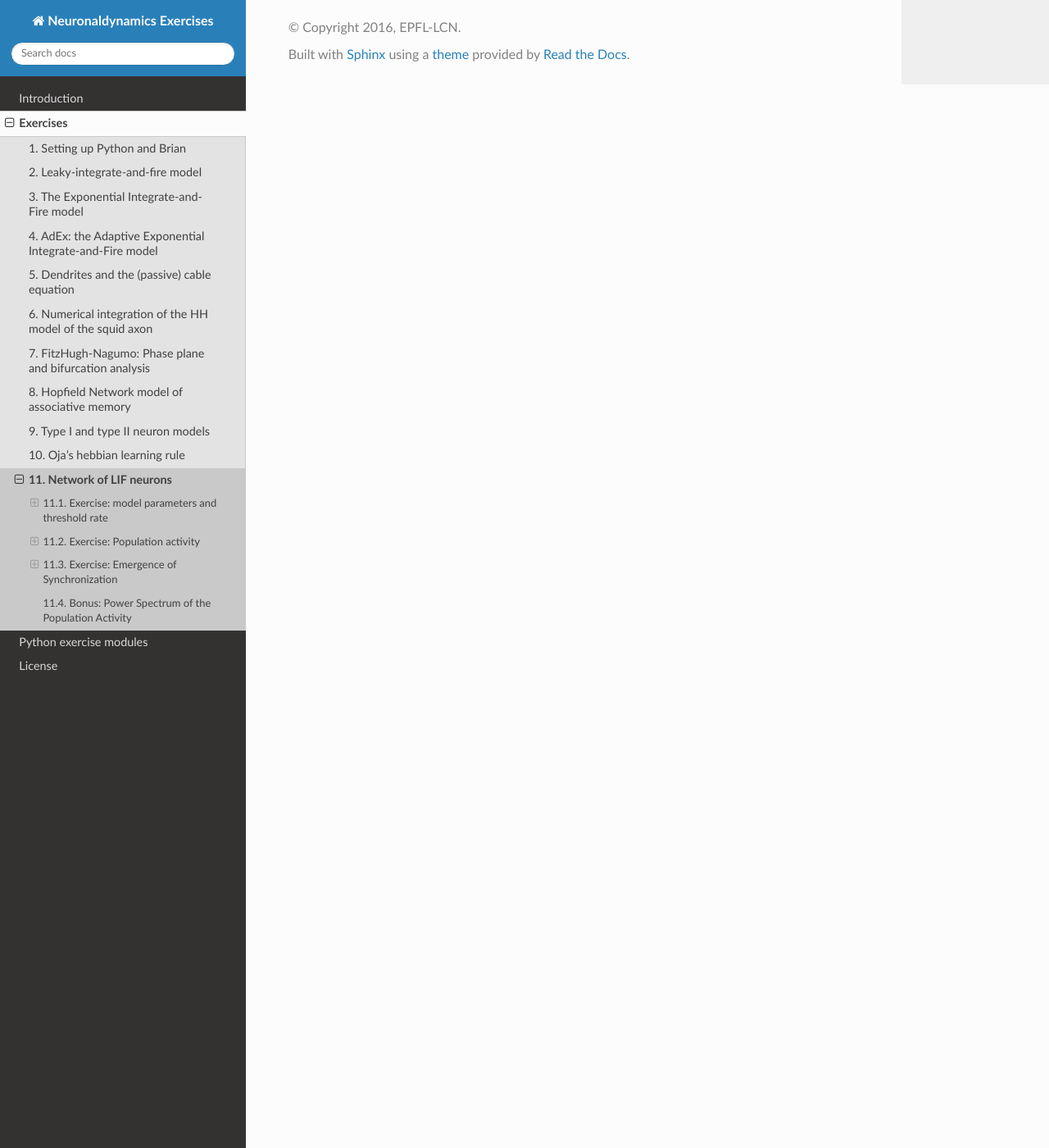
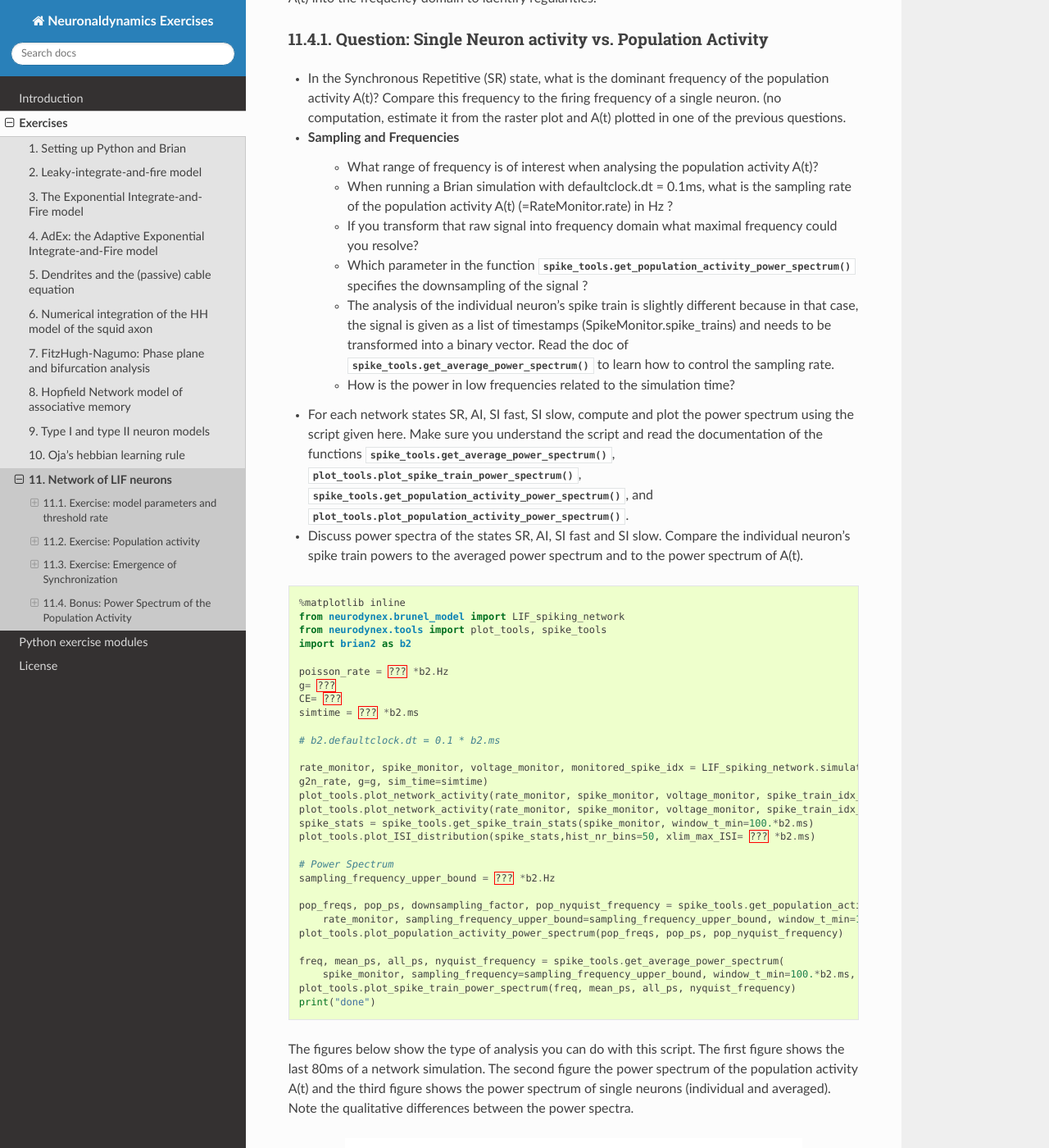
Before and after one commit to EPFL-LCN/neuronaldynamics-exercises, a Sphinx documentation site: the page built from doc/exercises/brunel-network.rst, in a window 1280 px wide and 1400 px high, scrolled down 4855 px. Shown: the whole window at 82% size. Built offline with Sphinx 7.4.7 and the Read the Docs theme 2.0.0, drawn with Linux system fonts in a browser that asks for light colours; the version number could not be read and is left out; some of the changed text lies outside the part shown.

Commit message:
brunel networ: figures, doc, test

```diff
--- a/doc/exercises/brunel-network.rst
+++ b/doc/exercises/brunel-network.rst
@@ -19,7 +19,7 @@
    Simulation result. Top: raster plot of 150 randomly selected neurons. Three spike trains are visually highlighted. Middle: time evolution of the population activity A(t). Bottom: Membrane voltage of three neurons. The red color in the top and bottom panels identifies the same neuron.
 
 
-To get started, call the function  :func:`LIF_spiking_network.getting_started` or copy the following code into a Jupyter notebook.
+To get started, call the function  :func:`.brunel_model.LIF_spiking_network.getting_started` or copy the following code into a Jupyter notebook.
 
 
 .. code-block:: py
@@ -93,9 +93,9 @@
 
 * The function :func:`.simulate_brunel_network` gives you three options to vary the input strength (y-axis in figure 13.7, a). What options do you have?
 
-* What parameter of the function :func:`.simulate_brunel_network` lets you change the relative strength of inhibition (the x-axis in figure 13.7, a)?
+* Which parameter of the function :func:`.simulate_brunel_network` lets you change the relative strength of inhibition (the x-axis in figure 13.7, a)?
 
-* Define a network of 6000 excitatory and 1500 inhibitory neurons. Find the appropriate parameters and simulate the network in the regimes AI, SR, SI-fast and SI-slow. For each of the four configurations, plot the network activity and compute the average firing rate. Run each simulation for at least 800ms and plot two figures for each simulation: one showing the complete simulation time and one showing only the last ~50ms.
+* Define a network of 6000 excitatory and 1500 inhibitory neurons. Find the appropriate parameters and simulate the network in the regimes AI, SR, SI-fast and SI-slow. For each of the four configurations, plot the network activity and compute the average firing rate. Run each simulation for at least 1000ms and plot two figures for each simulation: one showing the complete simulation time and one showing only the last ~50ms.
 
 * What is the  population activity A(t) in each of the four conditions (in Hz, averaged over the last 200ms of your simulation)?
 
@@ -107,15 +107,16 @@
 
 * What is the CV of a Poisson neuron?
 
-* Sketch the interspike interval distribution of a Poisson neuron.
-
 * From the four figures plotted in the previous question, qualitatively interpret the spike trains and the population activity in each of the four regimes:
 
     * What is the mean firing rate of a single neuron (only a rough estimate).
     * Sketch the ISI histogram. (is it peaked or broad? where's the maximum?)
     * Estimate the CV. (is it <1, <<1, =1, >1 ?)
 
-* Validate your estimates using the functions :func:`spike_tools.get_spike_train_stats` and :func:`plot_tools.plot_ISI_distribution`. Use the code block provided here (assumes you're using a Jupyter Notebook).
+* Validate your estimates using the functions :func:`.spike_tools.get_spike_train_stats` and :func:`.plot_tools.plot_ISI_distribution`. Use the code block provided here.
+
+* Make sure you understand the code block. Why is the function `.spike_tools.get_spike_train_stats` called with the parameter `window_t_min=100.*b2.ms`?
+
 
 .. code-block:: py
 
@@ -152,7 +153,7 @@
 
 * Explain why the non-recurrent network shows a strong synchronization in the beginning and why this synchronization fades out.
 
-* The non recurrent network is strongly synchronized in the beginning. Is the connected network simply "locked" to this initial synchronization? You can falsify this hypothesis by initializing each neuron in the network with a random vm. Run the simulation with `random_vm_init=True` to see how the synchronization emerges over time. The figure below shows a similar result but for a different regime.
+* The non recurrent network is strongly synchronized in the beginning. Is the connected network simply "locked" to this initial synchronization? You can falsify this hypothesis by initializing each neuron in the network with a random vm. Run the simulation with `random_vm_init=True` to see how the synchronization emerges over time. The figure below shows a *similar result but for a different regime*.
 
 
 .. figure:: exc_images/Brunel_Synchronization.png
@@ -163,5 +164,68 @@
 
 Bonus: Power Spectrum of the Population Activity
 ------------------------------------------------
+We can get more insights into the statistics of the network activity by analysing the power spectrum of the spike trains and the population activity. The four regimes (SR, AI, SI fast, SI slow) are characterized by *two* properties: the regularity/irregularity of individual neuron's spike trains *and* the stationary/oscillatory pattern of the population activity A(t). We transform the spike trains and A(t) into the frequency domain to identify regularities.
 
-Use numpy.fft to analyse the power-spectrum of the population activity (rate_monitor.rate/b2.Hz).
+Question: Single Neuron activity vs. Population Activity
+~~~~~~~~~~~~~~~~~~~~~~~~~~~~~~~~~~~~~~~~~~~~~~~~~~~~~~~~
+
+* In the Synchronous Repetitive (SR) state, what is the dominant frequency of the population activity A(t)? Compare this frequency to the firing frequency of a single neuron. (no computation, estimate it from the raster plot and A(t) plotted in one of the previous questions.
+
+* Sampling and Frequencies
+    * What range of frequency is of interest when analysing the population activity A(t)?
+    * When running a Brian simulation with defaultclock.dt = 0.1ms, what is the sampling rate of the population activity A(t) (=RateMonitor.rate) in Hz ?
+    * If you transform that raw signal into frequency domain what maximal frequency could you resolve?
+    * Which parameter in the function :func:`.spike_tools.get_population_activity_power_spectrum` specifies the downsampling of the signal ?
+    * The analysis of the individual neuron's spike train is slightly different because in that case, the signal is given as a list of timestamps (SpikeMonitor.spike_trains) and needs to be transformed into a binary vector. Read the doc of :func:`.spike_tools.get_average_power_spectrum` to learn how to control the sampling rate.
+    * How is the power in low frequencies related to the simulation time?
+
+* For each network states SR, AI, SI fast, SI slow, compute and plot the power spectrum using the script given here. Make sure you understand the script and read the documentation of the functions :func:`.spike_tools.get_average_power_spectrum`, :func:`.plot_tools.plot_spike_train_power_spectrum`, :func:`.spike_tools.get_population_activity_power_spectrum`, and :func:`.plot_tools.plot_population_activity_power_spectrum`.
+
+* Discuss power spectra of the states SR, AI, SI fast and SI slow. Compare the individual neuron's spike train powers to the averaged power spectrum and to the power spectrum of A(t).
+
+.. code-block:: py
+
+    %matplotlib inline
+    from neurodynex.brunel_model import LIF_spiking_network
+    from neurodynex.tools import plot_tools, spike_tools
+    import brian2 as b2
+
+    poisson_rate = ??? *b2.Hz
+    g= ???
+    CE= ???
+    simtime = ??? *b2.ms
+
+    # b2.defaultclock.dt = 0.1 * b2.ms
+
+    rate_monitor, spike_monitor, voltage_monitor, monitored_spike_idx = LIF_spiking_network.simulate_brunel_network(N_Excit=CE,poisson_input_rate=poissofifig2fig2
+    g2n_rate, g=g, sim_time=simtime)
+    plot_tools.plot_network_activity(rate_monitor, spike_monitor, voltage_monitor, spike_train_idx_list=monitored_spike_idx, t_min = 0*b2.ms)
+    plot_tools.plot_network_activity(rate_monitor, spike_monitor, voltage_monitor, spike_train_idx_list=monitored_spike_idx, t_min = simtime - ??? *b2.ms)
+    spike_stats = spike_tools.get_spike_train_stats(spike_monitor, window_t_min=100.*b2.ms)
+    plot_tools.plot_ISI_distribution(spike_stats,hist_nr_bins=50, xlim_max_ISI= ??? *b2.ms)
+
+    # Power Spectrum
+    sampling_frequency_upper_bound = ??? *b2.Hz
+
+    pop_freqs, pop_ps, downsampling_factor, pop_nyquist_frequency = spike_tools.get_population_activity_power_spectrum(
+        rate_monitor, sampling_frequency_upper_bound=sampling_frequency_upper_bound, window_t_min=100.*b2.ms)
+    plot_tools.plot_population_activity_power_spectrum(pop_freqs, pop_ps, pop_nyquist_frequency)
+
+    freq, mean_ps, all_ps, nyquist_frequency = spike_tools.get_average_power_spectrum(
+        spike_monitor, sampling_frequency=sampling_frequency_upper_bound, window_t_min=100.*b2.ms, subtract_mean=True, max_nr_neurons= ???)
+    plot_tools.plot_spike_train_power_spectrum(freq, mean_ps, all_ps, nyquist_frequency)
+    print("done")
+
+The figures below show the type of analysis you can do with this script. The first figure shows the last 80ms of a network simulation. The second figure the power spectrum of the population activity A(t) and the third figure shows the power spectrum of single neurons (individual and averaged). Note the qualitative differences between the power spectra.
+
+.. figure:: exc_images/Brunel_SIfast_activity.png
+   :align: center
+   :width: 80%
+.. figure:: exc_images/Brunel_SIfast_PSpop.png
+   :align: center
+   :width: 80%
+.. figure:: exc_images/Brunel_SIfast_PSsingle.png
+   :align: center
+   :width: 80%
+
+   On average, the power spectrum of the single neuron spike trains is flat while the power spectrum of the population activity is oscillating.
```
Also changed, not shown: other parts of doc/exercises/brunel-network.rst (+6 -6 lines), doc/modules/neurodynex.rst (+12 -0 lines), doc/exercises/exc_images/Brunel_SIfast_PSpop.png (added), doc/exercises/exc_images/Brunel_SIfast_PSsingle.png (added), doc/exercises/exc_images/Brunel_SIfast_activity.png (added), 3 other files.
